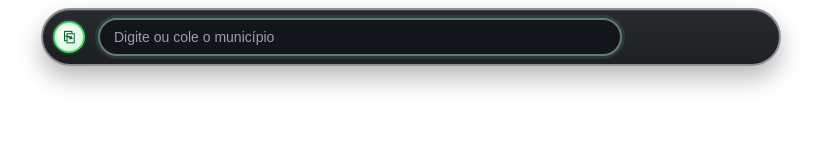
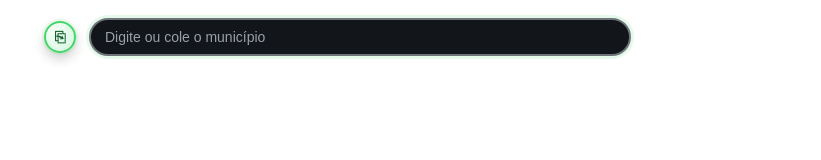
Before and after one commit to isaac1chaves/gerador-de-app, an Electron app: page renapsi-electron-transparente-v3/site/index.html in a window 1280 px wide. Shown: the whole page, without its empty margins (229-1050 px from the left). Drawn offline with Linux system fonts and the light colour scheme.

Commit message:
Refactor app.css for a transparent UI style

```diff
--- a/renapsi-electron-transparente-v3/site/assets/css/app.css
+++ b/renapsi-electron-transparente-v3/site/assets/css/app.css
@@ -67,12 +67,13 @@ html, body {
   grid-template-areas: 'copy search result';
   gap: 10px;
   align-items: center;
-  padding: 7px;
-  border-radius: 999px;
-  background: linear-gradient(180deg, var(--shell-bg-2), var(--shell-bg));
-  border: 2px solid var(--shell-border);
-  box-shadow: inset 0 1px 0 var(--shell-highlight), var(--shadow);
+  padding: 0;
+  border-radius: 0;
+  background: transparent !important;
+  border: none !important;
+  box-shadow: none !important;
 }
+
 
 .result,
 .search {
```
